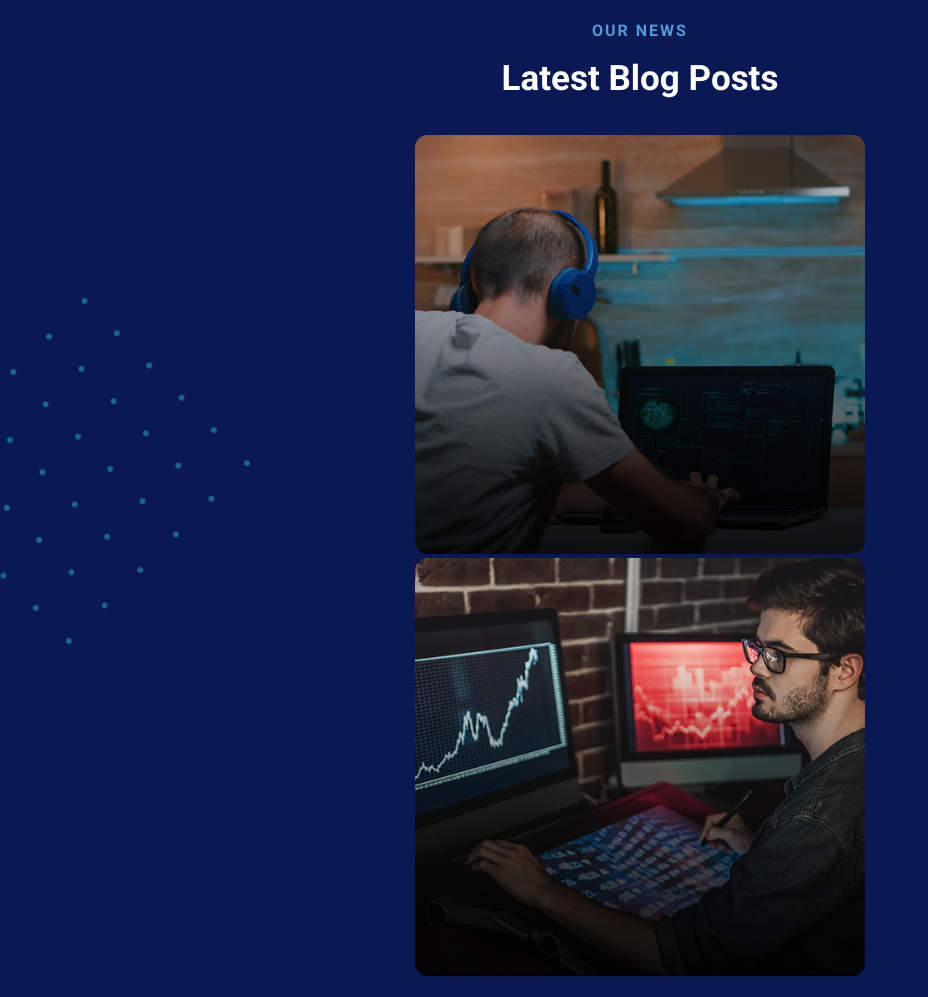
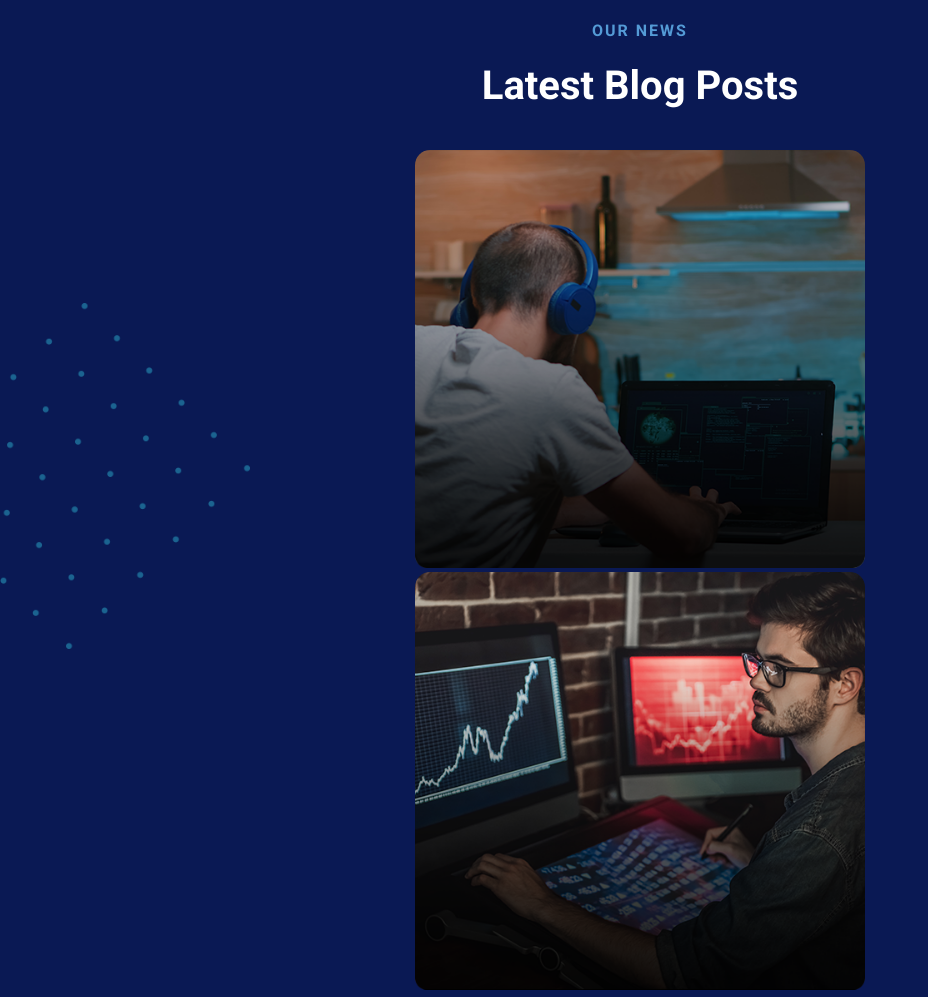
Before and after one commit to KASIANGK/Molenstar_OG, a plain HTML site: page index.html in a window 1280 px wide. Shown: the top 997 px of the page, without its empty margins (0-928 px from the left). Drawn offline with Linux system fonts and the light colour scheme.

Commit message:
ANIMATION AND FIRST PART - DONE

```diff
--- a/public/style/style.css
+++ b/public/style/style.css
@@ -7,15 +7,6 @@ body {
     color: white;
 }
 
-
-body {
-    width: 100%;
-    height: fit-content;
-    margin: 0;
-    font-family: 'Roboto', sans-serif;
-    font-family: 'Roboto', sans-serif;
-
-}
 
 .Section_6 {
     width: 100%;
@@ -58,7 +49,7 @@ body {
 
 .S6_ONE h1 {
     display: flex;
-    font-size: 35px;
+    font-size: 40px;
     line-height: 1.2;
     padding-bottom: 0.5%;
 }
@@ -149,10 +140,9 @@ body {
 
 .ImageContainer {
     display: flex;
-    width: 70%;
+    width: 60%;
     gap: 3%;
     overflow: hidden;
-    transition: transform 0.3 ease;
     flex-wrap: wrap;
     justify-content: center;
     z-index: 3;
@@ -160,68 +150,26 @@ body {
 
 .ImageContainer div {
     overflow: hidden;
+    border-radius: 15px;
 }
 
 .ImageContainer img {
     width: 450px;
     position: relative;
     z-index: 2;
+    transition: transform 0.5s ease;
 }
 
 
 .IC1 img:hover {
     overflow: hidden;
-    transform: rotate(2deg) scale(1.1);
+    transform: rotate(1.5deg) scale(1.03);
 }
 
 .IC2 img:hover {
     overflow: hidden;
-    transform: rotate(2deg) scale(1.1);
+    transform: rotate(1.5deg) scale(1.03);
 }
-
-/* .S6_ONE {
-    width: 100%;
-    display: flex;
-    flex-direction: column;
-    align-items: center;
-    justify-content: center;
-}
-
-
-.Intro {
-    width: 100%;
-    display: flex;
-    align-items: center;
-    justify-content: center;
-}
-
-
-.S6_ONEBIS {
-    width: 100%;
-    display: flex;
-}
-
-.S6_Texte {
-    width: 100%;
-    display: flex;
-    z-index: 2;
-    position: absolute;
-    margin-top: -100%;
-}
-
-.ImageContainer {
-    width: 100%;
-    display: flex;
-    position: relative;
-} */
-
-
-
-
-
-
-
-
 
 
 
```
Also changed, not shown: index.html (+1 -1 lines).
